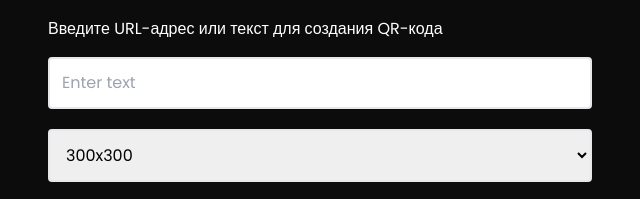
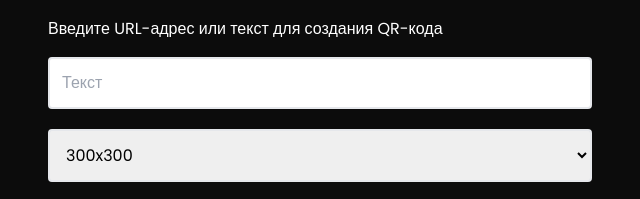
Before and after one commit to F1reWs/qrcode-generator.gq, a plain HTML site: page index.html in a window 1280 px wide. Shown: the part 163-362 px from the top of the page, 272-912 px from the left. Drawn offline with nearby package versions, Linux system fonts and the light colour scheme.

Commit message:
Update index.html

```diff
--- a/index.html
+++ b/index.html
@@ -79,7 +79,7 @@
             <input
               id="url"
               type="text"
-              placeholder="Enter text"
+              placeholder="Текст"
               class="w-full border-2 border-gray-200 rounded p-3 text-grey-dark mr-2 focus:outline-none mb-5"
               required
             />
```
